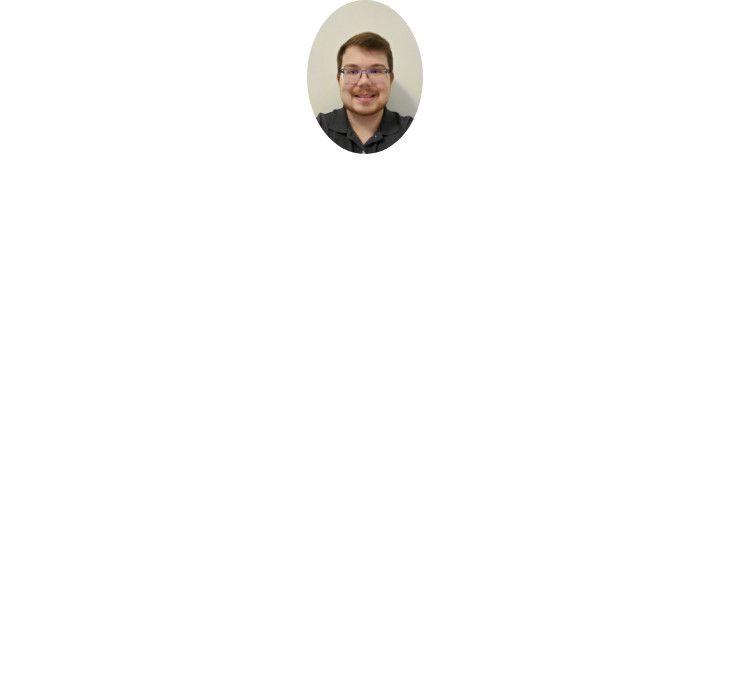
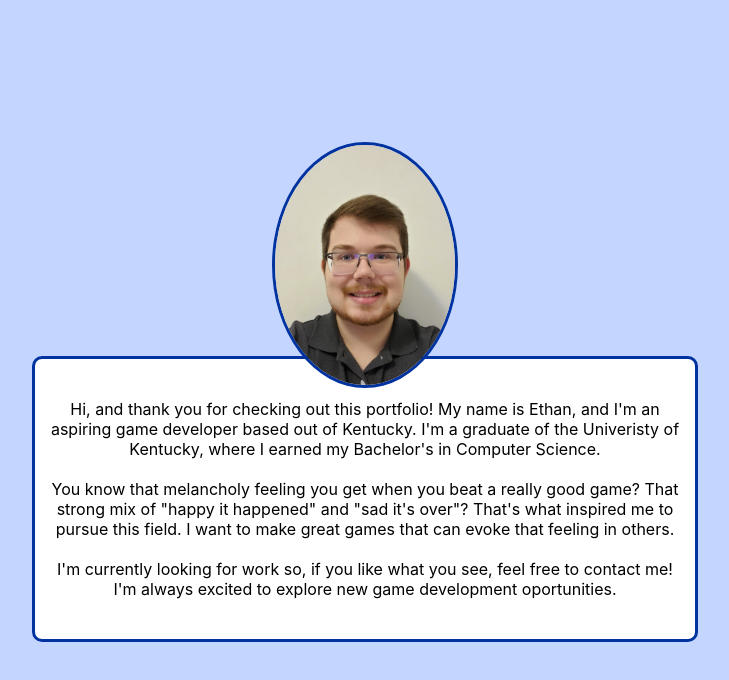
Before and after one commit to EthanPHall/GamePortfolio, a React (Create React App) app in the folder Frontend/react-frontend/: page / in a window 1280 px wide. Shown: the top 680 px of the page, without its empty margins (275-1004 px from the left). Built offline with nearby package versions, Linux system fonts and the light colour scheme.

Commit message:
Finished Intro section

```diff
--- a/Frontend/react-frontend/src/App.css
+++ b/Frontend/react-frontend/src/App.css
@@ -1,38 +1,11 @@
 .App {
   text-align: center;
-}
+  width: 100vw;
+  height: 100vh;
 
-.App-logo {
-  height: 40vmin;
-  pointer-events: none;
-}
+  background-color: rgb(196, 214, 255);
 
-@media (prefers-reduced-motion: no-preference) {
-  .App-logo {
-    animation: App-logo-spin infinite 20s linear;
-  }
-}
-
-.App-header {
-  background-color: #282c34;
-  min-height: 100vh;
   display: flex;
   flex-direction: column;
-  align-items: center;
   justify-content: center;
-  font-size: calc(10px + 2vmin);
-  color: white;
 }
-
-.App-link {
-  color: #61dafb;
-}
-
-@keyframes App-logo-spin {
-  from {
-    transform: rotate(0deg);
-  }
-  to {
-    transform: rotate(360deg);
-  }
-}
--- a/Frontend/react-frontend/src/App.tsx
+++ b/Frontend/react-frontend/src/App.tsx
@@ -1,12 +1,14 @@
 import React from 'react';
 import logo from './logo.svg';
-// import './App.css';
+import './App.css';
 import IntroSection from './Components/IntroSection';
+import ProjectSection from './Components/ProjectSection';
 
 function App() {
   return (
     <div className="App">
       <IntroSection></IntroSection>
+      <ProjectSection></ProjectSection>
     </div>
   );
 }
--- /dev/null
+++ b/Frontend/react-frontend/src/Classes/project.tsx
@@ -0,0 +1,5 @@
+class project{
+
+}
+
+export default project;
--- a/Frontend/react-frontend/src/Components/IntroSection.css
+++ b/Frontend/react-frontend/src/Components/IntroSection.css
@@ -1,15 +1,43 @@
 .portrait{
     border-radius: 50%;
-    width: 9%;
-    height: 12%;
+    width: 180px;
+    height: 240px;
 
-    top: 5vh;
+    position: relative;
+    top: 3vh;
+
+    border-color: rgb(0, 51, 160);
+    border-radius: 50%;
+    border-style: solid;
+
+    z-index: 1;
 }
 
 .intro{
     display: flex;
-    width: 100vw;
+    width: 100%;
 
     flex-direction: column;
     align-items: center;
+    /* background-color: white; */
+
+    position: relative;
+    /* top: vh; */
 }
+
+.description{
+    width: 50vw;
+
+    position: relative;
+    top: -3vh;
+
+    padding: 10px;
+    padding-top: 5vh;
+    padding-bottom: 5vh;
+
+    background-color: white;
+
+    border-color: rgb(0, 51, 160);
+    border-radius: 10px;
+    border-style: solid;
+}
--- a/Frontend/react-frontend/src/Components/IntroSection.tsx
+++ b/Frontend/react-frontend/src/Components/IntroSection.tsx
@@ -4,8 +4,22 @@ import './IntroSection.css';
 function IntroSection(){
     return <>
         <div className='intro'>
-            <img className='portrait' src={portrait} alt="Me" ></img>
-            <p></p>
+            <img className='portrait' src={portrait} alt="portrait" ></img>
+            <p className='description'>
+                Hi, and thank you for checking out this portfolio! My name is Ethan,
+                and I'm an aspiring game developer based out of Kentucky. I'm a graduate of
+                the Univeristy of Kentucky, where I earned my Bachelor's in Computer Science.
+                <br></br>
+                <br></br>
+                You know that melancholy feeling you get when you beat a really good game?
+                That strong mix of "happy it happened" and "sad it's over"? That's what inspired
+                me to pursue this field. I want to make great games that can evoke that
+                feeling in others.
+                <br></br>
+                <br></br>
+                I'm currently looking for work so, if you like what you see, feel free
+                to contact me! I'm always excited to explore new game development oportunities.
+            </p>
         </div>
     </>
 }
--- /dev/null
+++ b/Frontend/react-frontend/src/Components/ProjectSection.tsx
@@ -0,0 +1,14 @@
+import project from '../Classes/project';
+import './ProjectSection.css';
+
+function ProjectSection(){
+    let projects:project[] = [new project(), new project(), new project()];
+
+    return <>
+        <div className='container'>
+
+        </div>
+    </>;
+}
+
+export default ProjectSection;
```
Also changed, not shown: Frontend/react-frontend/src/Components/ProjectCard.css (added), Frontend/react-frontend/src/Components/ProjectCard.tsx (added), Frontend/react-frontend/src/Components/ProjectSection.css (added), Frontend/react-frontend/src/index.css (line endings or trailing spaces).
